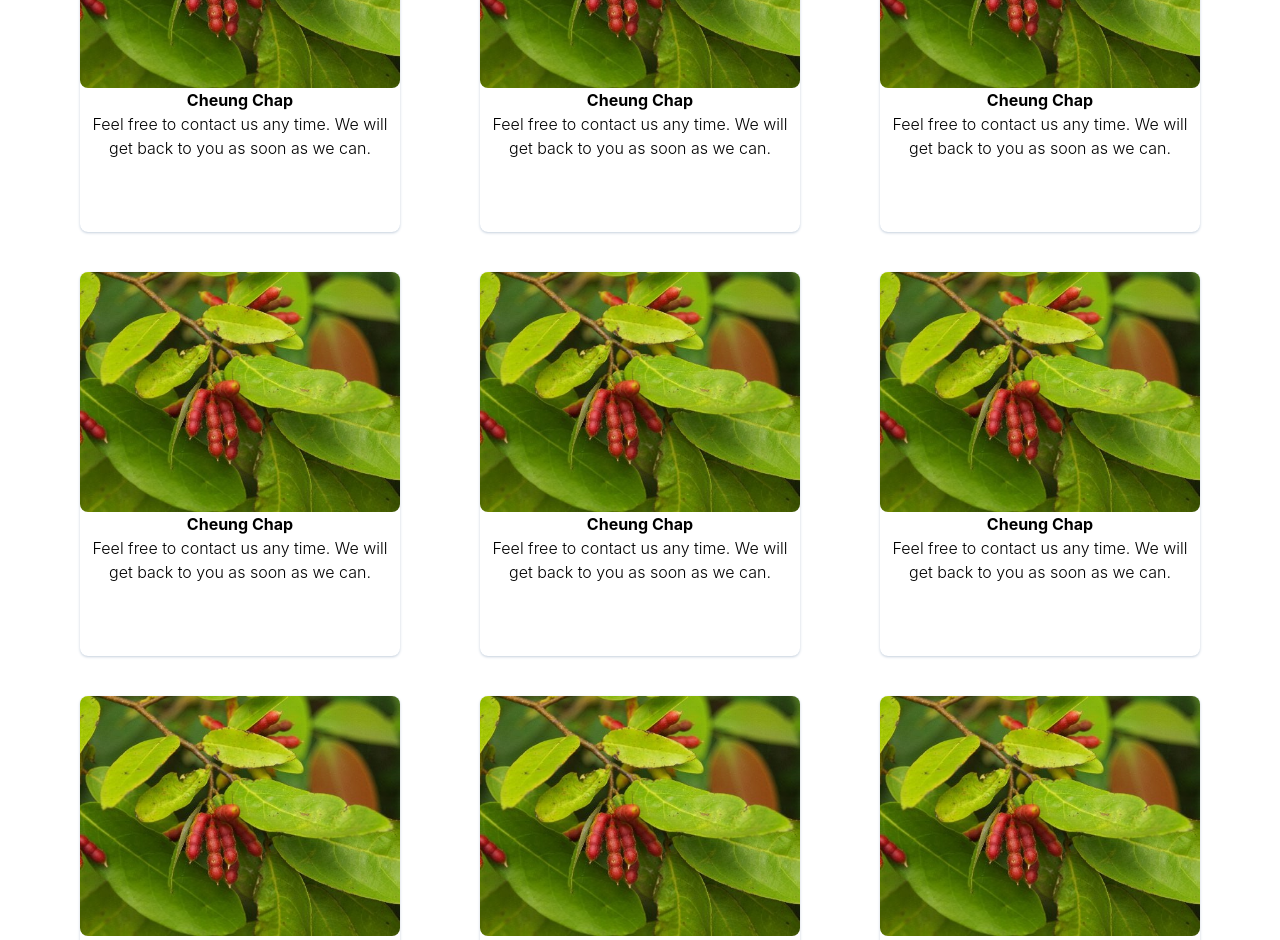
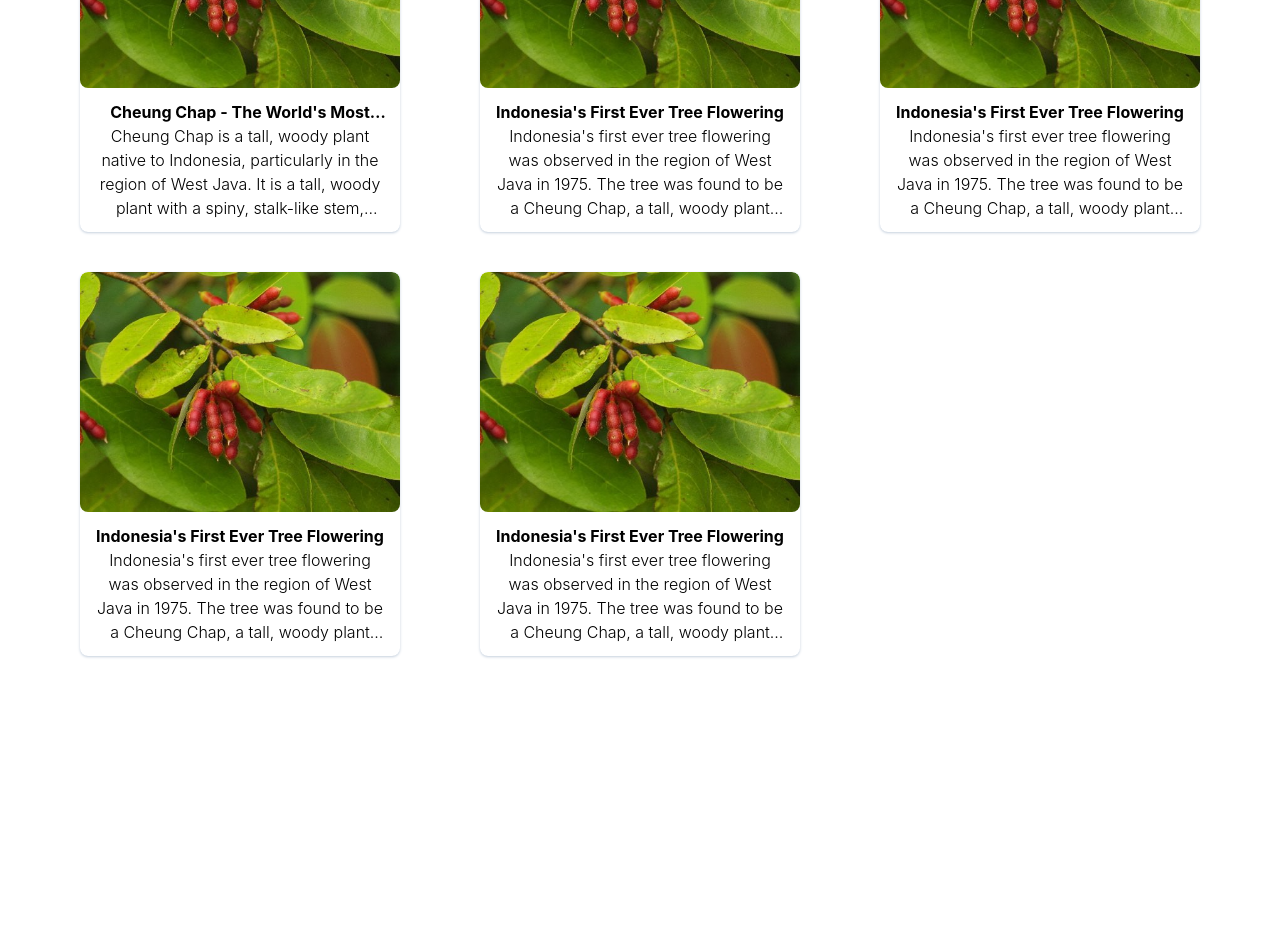
Before and after one commit to dalindok/camforest-web, a React (Create React App) app: page /type/tree in a window 1280 px wide. Shown: the part 1120-2060 px from the top of the page. After the commit the page ends 1816 px from the top, so only its background shows below. Built offline with nearby package versions, Linux system fonts and the light colour scheme.

Commit message:
fix : data sample and some style

```diff
--- a/src/components/home_page/Article.tsx
+++ b/src/components/home_page/Article.tsx
@@ -1,5 +1,28 @@
 import { HomeImages } from "../../utils/images";
 
+const ArticleData = [
+  {
+    id: 1,
+    image: HomeImages.cheungChap,
+    title: "Title 1",
+    content:
+      "Our informative and interactive platform offers a unique learning experience for nature lovers of all ages. Join us in exploring, understanding, and conserving the world’s forests.",
+  },
+  {
+    id: 2,
+    image: HomeImages.cheungChap,
+    title: "Title 2",
+    content:
+      "Our informative and interactive platform offers a unique learning experience for nature lovers of all ages. Join us in exploring, understanding, and conserving the world’s forests.",
+  },
+  {
+    id: 3,
+    image: HomeImages.cheungChap,
+    title: "Title 3",
+    content:
+      "Our informative and interactive platform offers a unique learning experience for nature lovers of all ages. Join us in exploring, understanding, and conserving the world’s forests.",
+  },
+];
 function Article() {
   return (
     <div className="text-center self-center">
@@ -7,45 +30,19 @@
         Lastest Article
       </p>
       <div className="flex flex-row m-10">
+        {ArticleData.map((item, index) => {
+          return (
             <div className="flex flex-col shadow shadow-slate-300 m-10 rounded-lg bg-white ">
               <img
-            src={HomeImages.cheungChap}
+                src={item.image}
                 alt="Cheung Chab"
                 className="w-full h-auto rounded-lg "
               />
-          <p className="font-bold pt-2">Title 1</p>
-          <p className="p-3">
-            Our informative and interactive platform offers a unique learning
-            experience for nature lovers of all ages. Join us in exploring,
-            understanding, and conserving the world’s forests.
-          </p>
+              <p className="font-bold pt-2">{item.title}</p>
+              <p className="p-3">{item.content}</p>
             </div>
-        <div className="flex flex-col shadow shadow-slate-300 m-10 rounded-lg bg-white">
-          <img
-            src={HomeImages.cheungChap}
-            alt="Cheung Chab"
-            className="w-full h-auto rounded-lg"
-          />
-          <p className="font-bold pt-2">Title 2</p>
-          <p className="p-3">
-            Our informative and interactive platform offers a unique learning
-            experience for nature lovers of all ages. Join us in exploring,
-            understanding, and conserving the world’s forests.
-          </p>
-        </div>
-        <div className="flex flex-col shadow shadow-slate-300 m-10 rounded-lg bg-white">
-          <img
-            src={HomeImages.cheungChap}
-            alt="Cheung Chab"
-            className="w-full h-auto rounded-lg"
-          />
-          <p className="font-bold pt-2">Title 3</p>
-          <p className="p-3">
-            Our informative and interactive platform offers a unique learning
-            experience for nature lovers of all ages. Join us in exploring,
-            understanding, and conserving the world’s forests.
-          </p>
-        </div>
+          );
+        })}
       </div>
     </div>
   );
--- a/src/components/tree/Article.tsx
+++ b/src/components/tree/Article.tsx
@@ -1,5 +1,37 @@
 import { useNavigate } from "react-router-dom";
 import { TreeImages } from "../../utils/images";
+const ArticleData = [
+  {
+    id: 1,
+    title: "Cheung Chap - The World's Most Beautiful Tree",
+    content:
+      "Cheung Chap is a tall, woody plant native to Indonesia, particularly in the region of West Java. It is a tall, woody plant with a spiny, stalk-like stem, leaves, and a dense, spiny stem. The plant has a unique and beautiful appearance, with its reddish-brown or white flower often in a tall, narrow, or leaf-like form. It has a short stem, leaves, and often a dense, spiny stem. Cheung Chap is a popular choice for ornamental plants and is also known for its unique habitat, which includes various types of trees, shrubs, and flowers. Cheung Chap has a rich history and has been around for thousands of years, with various cultures and people contributing to its survival",
+  },
+  {
+    id: 2,
+    title: "Indonesia's First Ever Tree Flowering",
+    content:
+      "Indonesia's first ever tree flowering was observed in the region of West Java in 1975. The tree was found to be a Cheung Chap, a tall, woody plant native to Indonesia. The plant was attracted to pollinators, and a flower bloom was observed. The flower was a bright, reddish-brown or white flower, often in a tall, narrow, or leaf-like form. The plant has a short stem, leaves, and often a dense, spiny stem. The flower was a rare and beautiful bloom, and it had a unique and beautiful appearance. The flower was awarded the Nobel Prize in Botany in 1995 for its discovery and the subsequent conservation efforts. Indonesia's first ever tree ",
+  },
+  {
+    id: 3,
+    title: "Indonesia's First Ever Tree Flowering",
+    content:
+      "Indonesia's first ever tree flowering was observed in the region of West Java in 1975. The tree was found to be a Cheung Chap, a tall, woody plant native to Indonesia. The plant was attracted to pollinators, and a flower bloom was observed. The flower was a bright, reddish-brown or white flower, often in a tall, narrow, or leaf-like form. The plant has a short stem, leaves, and often a dense, spiny stem. The flower was a rare and beautiful bloom, and it had a unique and beautiful appearance. The flower was awarded the Nobel Prize in Botany in 1995 for its discovery and the subsequent conservation efforts. Indonesia's first ever tree ",
+  },
+  {
+    id: 4,
+    title: "Indonesia's First Ever Tree Flowering",
+    content:
+      "Indonesia's first ever tree flowering was observed in the region of West Java in 1975. The tree was found to be a Cheung Chap, a tall, woody plant native to Indonesia. The plant was attracted to pollinators, and a flower bloom was observed. The flower was a bright, reddish-brown or white flower, often in a tall, narrow, or leaf-like form. The plant has a short stem, leaves, and often a dense, spiny stem. The flower was a rare and beautiful bloom, and it had a unique and beautiful appearance. The flower was awarded the Nobel Prize in Botany in 1995 for its discovery and the subsequent conservation efforts. Indonesia's first ever tree ",
+  },
+  {
+    id: 5,
+    title: "Indonesia's First Ever Tree Flowering",
+    content:
+      "Indonesia's first ever tree flowering was observed in the region of West Java in 1975. The tree was found to be a Cheung Chap, a tall, woody plant native to Indonesia. The plant was attracted to pollinators, and a flower bloom was observed. The flower was a bright, reddish-brown or white flower, often in a tall, narrow, or leaf-like form. The plant has a short stem, leaves, and often a dense, spiny stem. The flower was a rare and beautiful bloom, and it had a unique and beautiful appearance. The flower was awarded the Nobel Prize in Botany in 1995 for its discovery and the subsequent conservation efforts. Indonesia's first ever tree ",
+  },
+];
 function Article() {
   const navigation = useNavigate();
   const onNavigateArticleDetail = () => {
@@ -7,122 +39,43 @@
   };
   return (
     <div className="m-10">
-      <p className="underline underline-offset-8 font-bold text-center">
+      <p className="underline underline-offset-8 font-bold text-center mb-10">
         Articles
       </p>
-      <div className="flex flex-row justify-between mt-10 m-10">
-        <div className="rounded-lg shadow shadow-slate-300 w-80 h-96">
-          <img
-            src={TreeImages.cheungChap}
-            alt="Type of tree"
-            className=" rounded-lg"
-          />
-          <p className="font-bold text-center">Cheung Chap</p>
-          <p className="font-light text-center">
-            Feel free to contact us any time.​ We will get back to you as soon
-            as we can.
-          </p>
-        </div>
-        <div className="rounded-lg shadow shadow-slate-300 w-80 h-96">
+      <div className="grid grid-cols-3 grid-flow-row gap-y-10 place-items-center">
+        {ArticleData.map((item, index) => {
+          return (
+            <div className="rounded-lg shadow shadow-slate-300 w-80 h-96 overflow-hidden">
               <img
                 src={TreeImages.cheungChap}
                 alt="Type of tree"
                 className="rounded-lg"
               />
-          <p className="font-bold text-center">Cheung Chap</p>
-          <p className="font-light text-center">
-            Feel free to contact us any time.​​ We will get back to you as soon
-            as we can.
+              <div className="p-3">
+                <p
+                  className="font-bold text-center"
+                  style={{
+                    overflow: "hidden",
+                    display: "-webkit-box",
+                    WebkitLineClamp: 1, // Number of lines before truncation
+                    WebkitBoxOrient: "vertical", // Required for -webkit-line-clamp to work
+                  }}>
+                  {item.title}
                 </p>
-        </div>
-        <div className="rounded-lg shadow shadow-slate-300 w-80 h-96">
-          <img
-            src={TreeImages.cheungChap}
-            alt="Type of tree"
-            className="rounded-lg"
-          />
-          <p className="font-bold text-center">Cheung Chap</p>
-          <p className="font-light text-center">
-            Feel free to contact us any time.​​ We will get back to you as soon
-            as we can.
+                <p
+                  className="font-light text-center"
+                  style={{
+                    overflow: "hidden",
+                    display: "-webkit-box",
+                    WebkitLineClamp: 4, // Number of lines before truncation
+                    WebkitBoxOrient: "vertical", // Required for -webkit-line-clamp to work
+                  }}>
+                  {item.content}
                 </p>
               </div>
             </div>
-      <div className="flex flex-row justify-between mt-10 m-10">
-        <div className="rounded-lg shadow shadow-slate-300 w-80 h-96">
-          <img
-            src={TreeImages.cheungChap}
-            alt="Type of tree"
-            className=" rounded-lg"
-          />
-          <p className="font-bold text-center">Cheung Chap</p>
-          <p className="font-light text-center">
-            Feel free to contact us any time.​ We will get back to you as soon
-            as we can.
-          </p>
-        </div>
-        <div className="rounded-lg shadow shadow-slate-300 w-80 h-96">
-          <img
-            src={TreeImages.cheungChap}
-            alt="Type of tree"
-            className="rounded-lg"
-          />
-          <p className="font-bold text-center">Cheung Chap</p>
-          <p className="font-light text-center">
-            Feel free to contact us any time.​​ We will get back to you as soon
-            as we can.
-          </p>
-        </div>
-        <div className="rounded-lg shadow shadow-slate-300 w-80 h-96">
-          <img
-            src={TreeImages.cheungChap}
-            alt="Type of tree"
-            className="rounded-lg"
-          />
-          <p className="font-bold text-center">Cheung Chap</p>
-          <p className="font-light text-center">
-            Feel free to contact us any time.​​ We will get back to you as soon
-            as we can.
-          </p>
-        </div>
-      </div>
-      <div className="flex flex-row justify-between mt-10 m-10">
-        <div className="rounded-lg shadow shadow-slate-300 w-80 h-96">
-          <img
-            src={TreeImages.cheungChap}
-            alt="Type of tree"
-            className=" rounded-lg"
-          />
-          <p className="font-bold text-center">Cheung Chap</p>
-          <p className="font-light text-center">
-            Feel free to contact us any time.​ We will get back to you as soon
-            as we can.
-          </p>
-        </div>
-        <div className="rounded-lg shadow shadow-slate-300 w-80 h-96">
-          <img
-            src={TreeImages.cheungChap}
-            alt="Type of tree"
-            className="rounded-lg"
-          />
-          <p className="font-bold text-center">Cheung Chap</p>
-          <p className="font-light text-center">
-            Feel free to contact us any time.​​ We will get back to you as soon
-            as we can.
-          </p>
-        </div>
-        <div className="rounded-lg shadow shadow-slate-300 w-80 h-96">
-          <img
-            src={TreeImages.cheungChap}
-            alt="Type of tree"
-            className="rounded-lg"
-          />
-          <p className="font-bold text-center">Cheung Chap</p>
-          <p className="font-light text-center">
-            Feel free to contact us any time.​​ We will get back to you as soon
-            as we can.
-          </p>
-        </div>
+          );
+        })}
       </div>
     </div>
   );
```
Also changed, not shown: src/components/Type/TypeOfTree.tsx (+30 -38 lines). Lines whose indentation alone changed are shown as unchanged.
